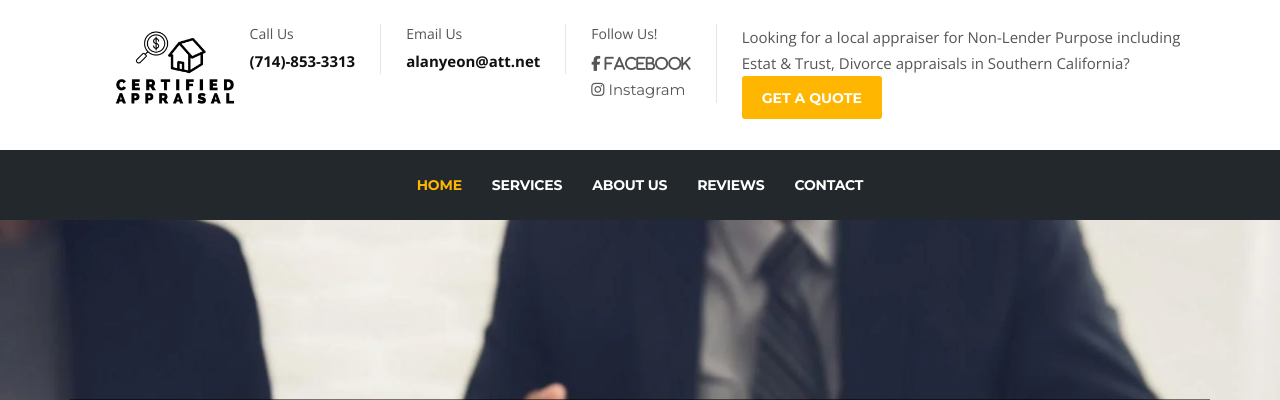
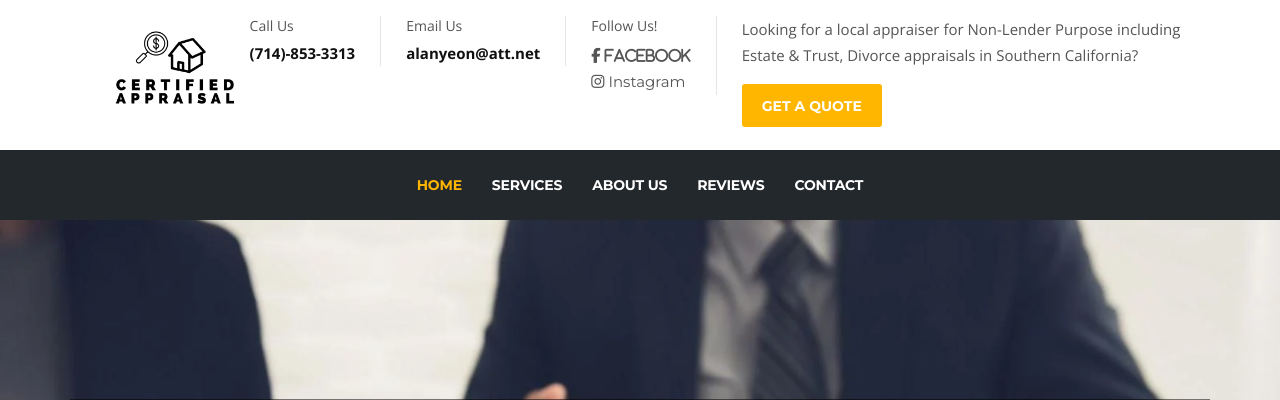
Before and after one commit to nicolasyeon/certifiedappraisal, a Django app: page / in a window 1280 px wide. Shown: the top 400 px of the page. Run offline with Django 3.2, Linux system fonts and the light colour scheme; some libraries are stand-ins or nearby versions.

Commit message:
Edited index

```diff
--- a/appraisal_app/templates/index.html
+++ b/appraisal_app/templates/index.html
@@ -87,7 +87,7 @@
                   </li>
                   <li>
                     <p class="mb-0">Looking for a local appraiser for Non-Lender Purpose including</p>
-                    <p class="mb-0">Estat & Trust, Divorce appraisals in Southern California?</p>
+                    <p>Estate & Trust, Divorce appraisals in Southern California?</p>
                     <a class="btn btn-primary mb-2" href="/contact_page">Get A Quote</a>
                   </li>
                 </ul><!-- Ul end -->
```
